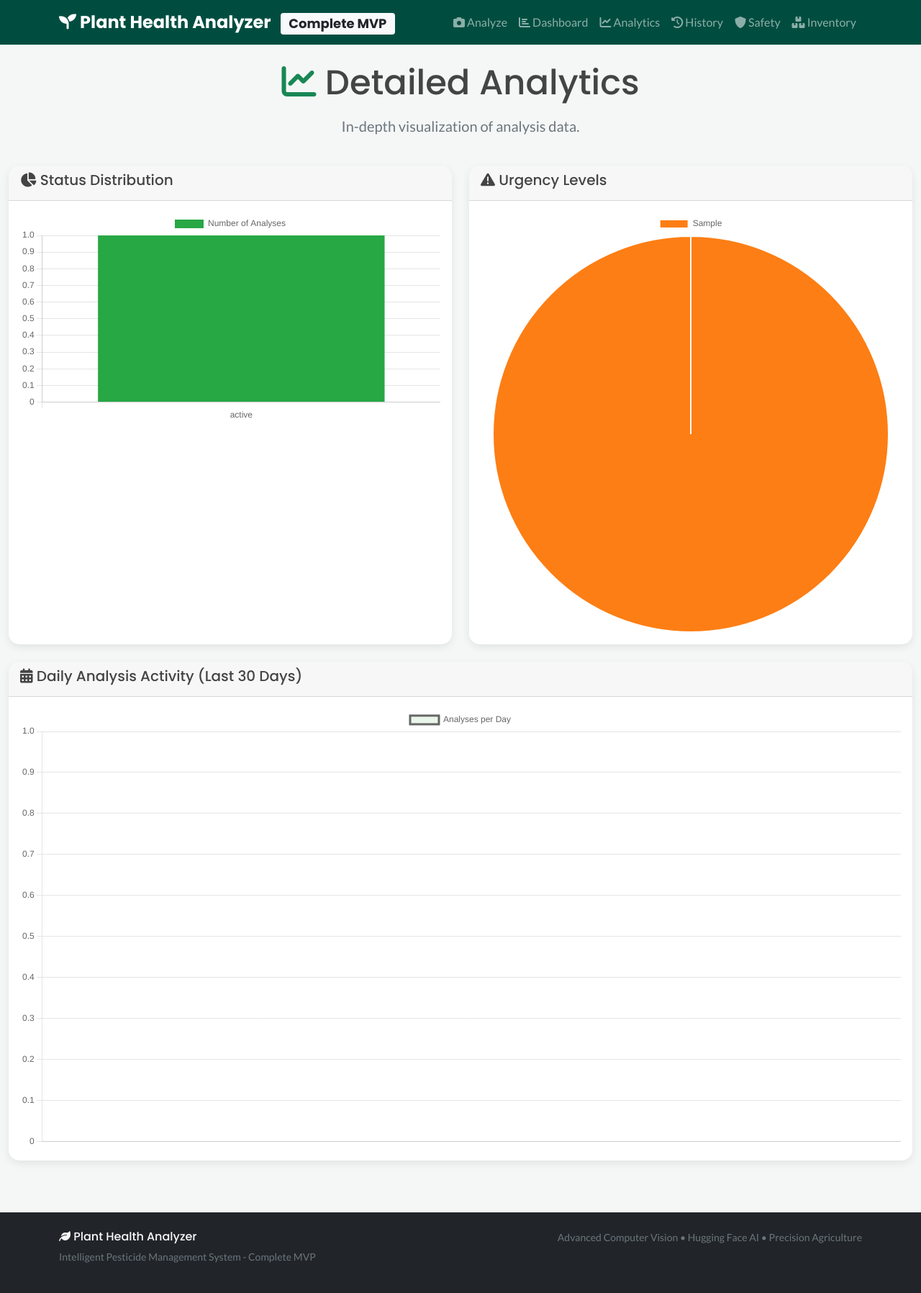
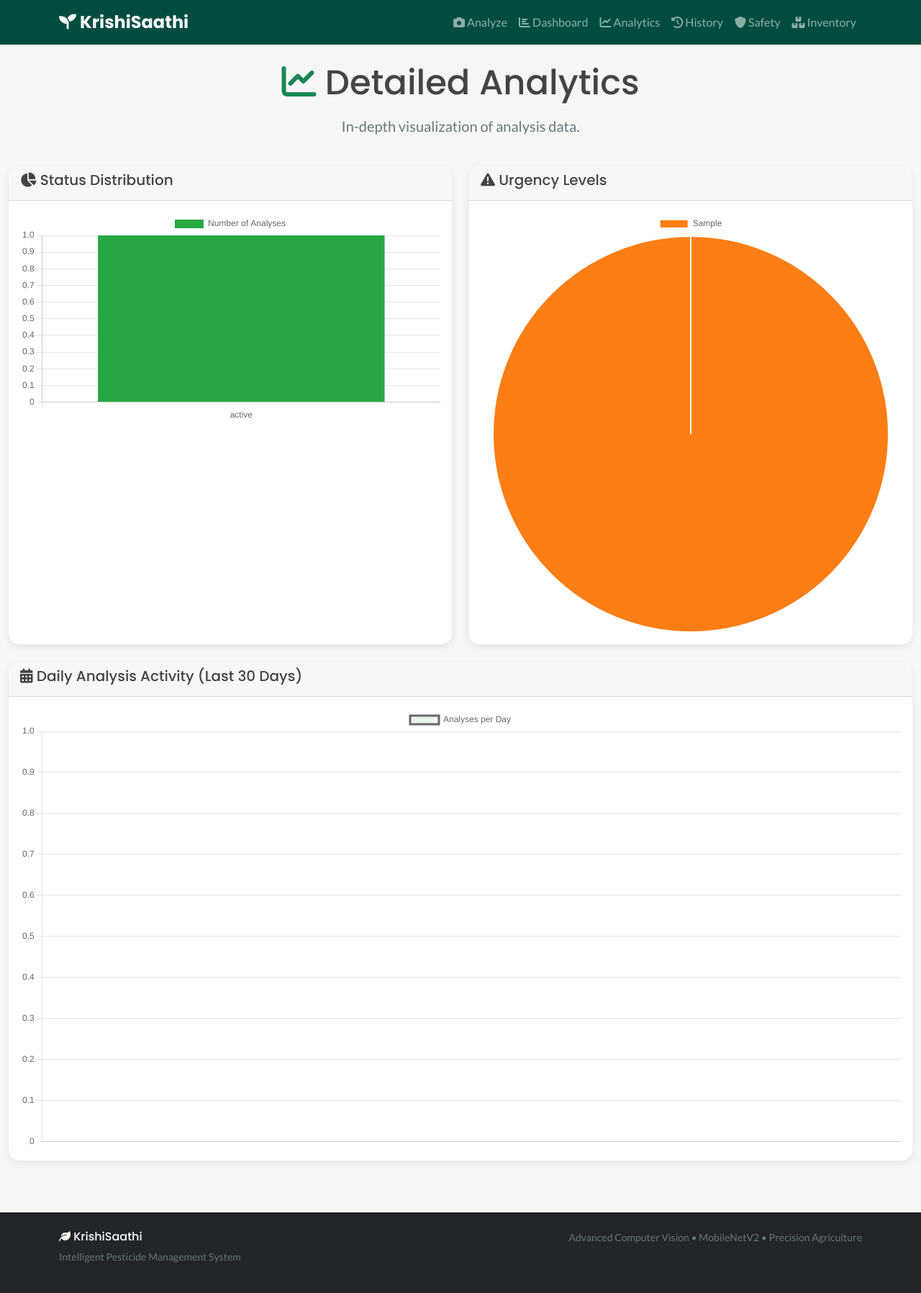
Before and after one commit to HamedRaza004/plant_health_analyzer, a Flask app: page /analytics in a window 1280 px wide. Shown: the whole page at 72% size. Run offline with Flask 3, Linux system fonts and the light colour scheme; tables that the repository leaves empty hold one stand-in row (values such as "Sample post"); some libraries are stand-ins or nearby versions.

Commit message:
Add files via upload

```diff
--- a/templates/base.html
+++ b/templates/base.html
@@ -3,7 +3,7 @@
 <head>
     <meta charset="UTF-8">
     <meta name="viewport" content="width=device-width, initial-scale=1.0">
-    <title>{% block title %}Plant Health Analyzer {% endblock %}</title>
+    <title>{% block title %}KrishiSaathi{% endblock %}</title>
     <link href="https://cdnjs.cloudflare.com/ajax/libs/bootstrap/5.1.3/css/bootstrap.min.css" rel="stylesheet">
     <link href="https://cdnjs.cloudflare.com/ajax/libs/font-awesome/6.0.0/css/all.min.css" rel="stylesheet">
     <link rel="preconnect" href="https://fonts.googleapis.com">
@@ -208,8 +208,7 @@
     <nav class="navbar navbar-expand-lg navbar-dark" style="background-color: var(--primary-green);">
         <div class="container">
             <a class="navbar-brand" href="{{ url_for('index') }}">
-                <i class="fas fa-seedling"></i> Plant Health Analyzer
-                <small class="badge bg-light text-dark ms-2">Complete MVP</small>
+                <i class="fas fa-seedling"></i> KrishiSaathi
             </a>
             <button class="navbar-toggler" type="button" data-bs-toggle="collapse" data-bs-target="#navbarNav">
                 <span class="navbar-toggler-icon"></span>
@@ -275,12 +274,12 @@
         <div class="container">
             <div class="row">
                 <div class="col-md-6">
-                    <h6><i class="fas fa-leaf"></i> Plant Health Analyzer</h6>
-                    <p class="small text-muted">Intelligent Pesticide Management System - Complete MVP</p>
+                    <h6><i class="fas fa-leaf"></i> KrishiSaathi</h6>
+                    <p class="small text-muted">Intelligent Pesticide Management System</p>
                 </div>
                 <div class="col-md-6 text-md-end">
                     <p class="small text-muted">
-                        Advanced Computer Vision • Hugging Face AI • Precision Agriculture
+                        Advanced Computer Vision • MobileNetV2 • Precision Agriculture
                     </p>
                 </div>
             </div>
```
